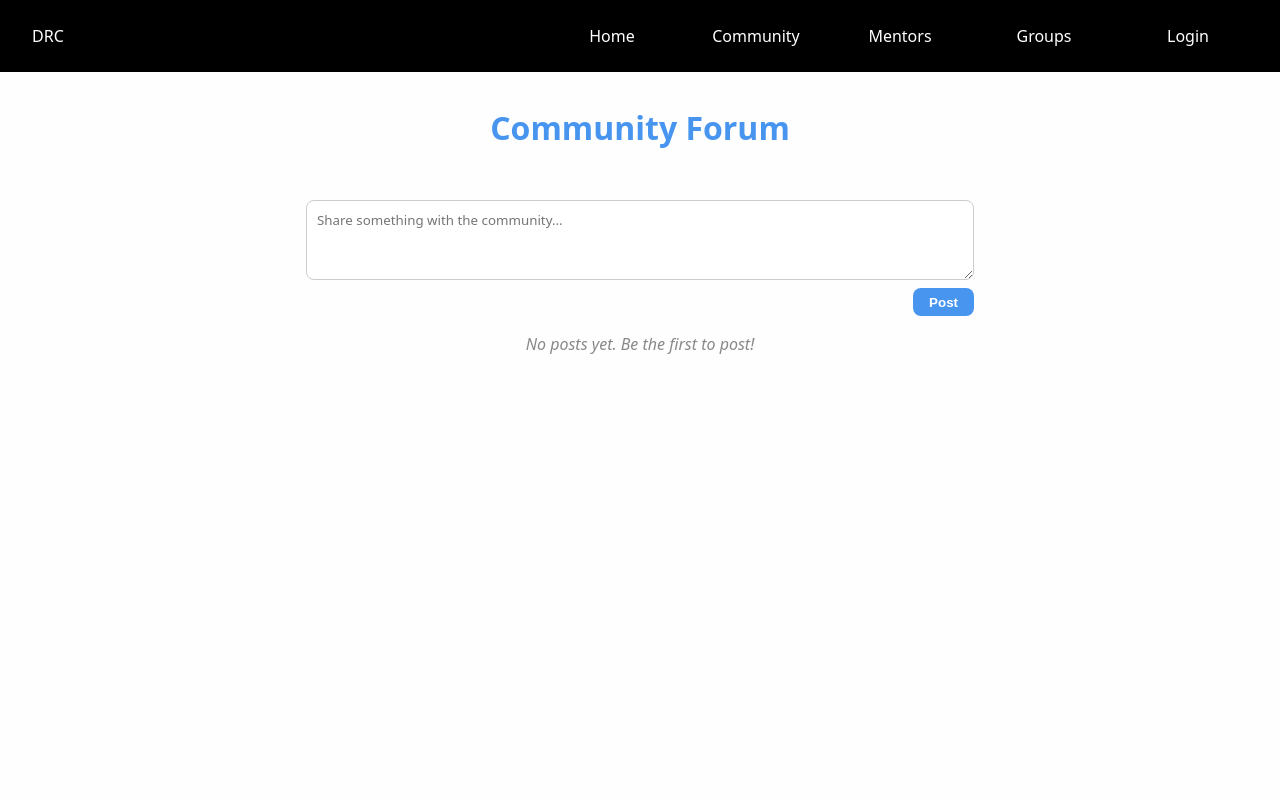
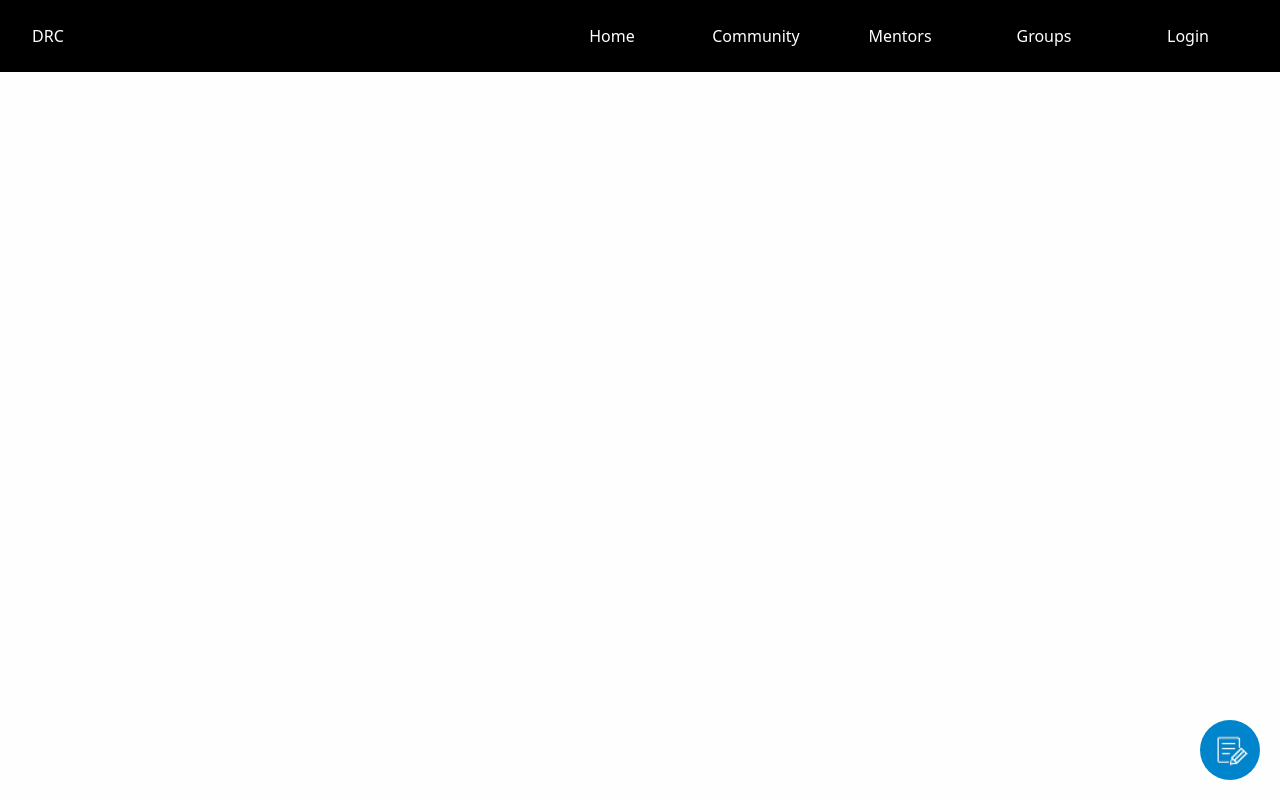
Before and after one commit to YOU-CANT-GUARD-ME/peer-support-platform, a React (Vite) app in the folder frontend/: page /community in a window 1280 px wide. Built offline with nearby package versions, Linux system fonts and the light colour scheme.

Commit message:
커뮤니티 구현

```diff
--- /dev/null
+++ b/frontend/src/pages/Community.css
@@ -0,0 +1,85 @@
+* {
+  margin: 0;
+  padding: 0;
+  list-style: none;
+  text-decoration: none;
+  box-sizing: border-box;
+  color: inherit;
+}
+
+.community-page {
+  padding: 100px 0;
+  display: flex;
+  justify-content: center;
+  align-items: center;
+  flex-direction: column;
+
+  & .posts {
+    display: flex;
+    flex-direction: column;
+    gap: 20px;
+  }
+  & .post {
+    width: 1000px;
+    padding: 20px;
+    border-radius: 15px;
+    border: 1px solid #d5d5d5;
+
+    & .post-header {
+      display: flex;
+      align-items: center;
+      gap: 10px;
+    }
+
+    & .profile-icon {
+      width: 50px;
+      height: 50px;
+      border-radius: 50%;
+    }
+  }
+
+  & .post-btn {
+    position: fixed;
+    right: 20px;
+    bottom: 20px;
+    background-color: #0084CC;
+    color: white;
+    width: 60px;
+    height: 60px;
+    padding: 7.5px;
+    border: 0;
+    border-radius: 50%;
+
+    & img {
+      width: 40px;
+      position: absolute;
+      top: 8px;
+      right: 0px;
+      left: 10px;
+      bottom: 0;
+    }
+  }
+
+  & .modal-backdrop {
+    width: 100vw;
+    height: 100vh;
+    top: 0;
+    right: 0;
+    display: flex;
+    justify-content: center;
+    align-items: center;
+    position: fixed;
+    background-color: rgba(0, 0, 0, 0.2);
+
+    & .modal {
+      padding: 20px;
+      border-radius: 15px;
+      width: 400px;
+      height: 500px;
+      display: flex;
+      flex-direction: column;
+      gap: 10px;
+      background-color: white;
+    }
+  }
+}
--- a/frontend/src/pages/Community.jsx
+++ b/frontend/src/pages/Community.jsx
@@ -1,111 +1,84 @@
 import React, { useState } from "react";
-import "../components/Community.css";
+import './Community.css';
+import PostIcon from '../assets/post-icon.png'; // 글쓰기 이미지
+import ProfileIcon from '../assets/profile.jpg'
+
 
 export default function Community() {
   const [posts, setPosts] = useState([]);
-  const [input, setInput] = useState("");
+  const [isModalOpen, setIsModalOpen] = useState(false);
+  const [title, setTitle] = useState("");
+  const [content, setContent] = useState("");
 
-  const handlePostSubmit = (e) => {
-    e.preventDefault();
-    if (!input.trim()) return;
+  const formatDate = (date) => {
+    const d = new Date(date);
+    const year = d.getFullYear();
+    const month = String(d.getMonth() + 1).padStart(2, "0");
+    const day = String(d.getDate()).padStart(2, "0");
+    return `${year}.${month}.${day}`;
+  };
+
+  const handleSubmit = () => {
+    if (!title.trim() || !content.trim()) return;
+
     const newPost = {
       id: Date.now(),
-      username: "Anonymous",
-      content: input,
-      timestamp: new Date().toLocaleString(),
-      replies: [],
+      title,
+      content,
+      nickname: "anonymous",
+      date: formatDate(new Date()),
     };
+
     setPosts([newPost, ...posts]);
-    setInput("");
-  };
-
-  const handleReplySubmit = (postId, replyText, setReplyInput) => {
-    if (!replyText.trim()) return;
-    const updatedPosts = posts.map((post) => {
-      if (post.id === postId) {
-        return {
-          ...post,
-          replies: [
-            ...post.replies,
-            {
-              id: Date.now(),
-              username: "Anonymous",
-              content: replyText,
-              timestamp: new Date().toLocaleString(),
-            },
-          ],
-        };
-      }
-      return post;
-    });
-    setPosts(updatedPosts);
-    setReplyInput("");
+    setTitle("");
+    setContent("");
+    setIsModalOpen(false);
   };
 
   return (
     <div className="community-page">
-      <h1>Community Forum</h1>
+      {/* 글쓰기 버튼 */}
+      <div className="post-btn" onClick={() => setIsModalOpen(true)}>
+        <img src={PostIcon} alt="post icon" />
+      </div>
 
-      {/* Post Form */}
-      <form onSubmit={handlePostSubmit} className="post-form">
-        <textarea
-          placeholder="Share something with the community..."
-          value={input}
-          onChange={(e) => setInput(e.target.value)}
-        />
-        <button type="submit">Post</button>
-      </form>
+      {/* 포스트가 있을 때만 보여주기 */}
+      {posts.length > 0 && (
+        <div className="posts">
+          {posts.map((post) => (
+            <div key={post.id} className="post">
+              <div className="post-header">
+                <img src={ProfileIcon} alt="profile" className="profile-icon" />
+                <strong>{post.nickname}</strong> - <span>{post.date}</span>
+              </div>
+              <h2>{post.title}</h2>
+              <p>{post.content}</p>
+            </div>
+          ))}
+        </div>
+      )}
 
-      {/* Posts */}
-      <div className="posts-list">
-        {posts.length === 0 ? (
-          <p className="no-posts">No posts yet. Be the first to post!</p>
-        ) : (
-          posts.map((post) => <PostCard key={post.id} post={post} handleReplySubmit={handleReplySubmit} />)
-        )}
-      </div>
+      {/* 모달 */}
+      {isModalOpen && (
+        <div className="modal-backdrop">
+          <div className="modal">
+            <input
+              placeholder="제목"
+              value={title}
+              onChange={(e) => setTitle(e.target.value)}
+            />
+            <textarea
+              placeholder="내용"
+              value={content}
+              onChange={(e) => setContent(e.target.value)}
+            />
+            <div className="modal-buttons">
+              <button onClick={() => setIsModalOpen(false)}>취소</button>
+              <button onClick={handleSubmit}>확인</button>
+            </div>
+          </div>
+        </div>
+      )}
     </div>
   );
 }
-
-function PostCard({ post, handleReplySubmit }) {
-  const [replyInput, setReplyInput] = useState("");
-  const [showReply, setShowReply] = useState(false);
-
-  return (
-    <div className="post-card">
-      <div className="post-header">
-        <span className="username">{post.username}</span>
-        <span className="timestamp">{post.timestamp}</span>
-      </div>
-      <div className="post-content">{post.content}</div>
-      <button className="reply-button" onClick={() => setShowReply(!showReply)}>
-        {showReply ? "Cancel" : "Reply"}
-      </button>
-
-      {showReply && (
-        <div className="reply-form">
-          <textarea
-            placeholder="Write a reply..."
-            value={replyInput}
-            onChange={(e) => setReplyInput(e.target.value)}
-          />
-          <button onClick={() => handleReplySubmit(post.id, replyInput, setReplyInput)}>Reply</button>
-        </div>
-      )}
-
-      {/* Replies */}
-      <div className="replies">
-        {post.replies.map((reply) => (
-          <div key={reply.id} className="reply-card">
-            <div className="post-header">
-              <span className="username">{reply.username}</span>
-              <span className="timestamp">{reply.timestamp}</span>
-            </div>
-            <div className="post-content">{reply.content}</div>
-          </div>
-        ))}
-      </div>
-    </div>
-  );
-}
```
Also changed, not shown: frontend/src/assets/post-icon.png (added), frontend/src/assets/profile.jpg (added).
